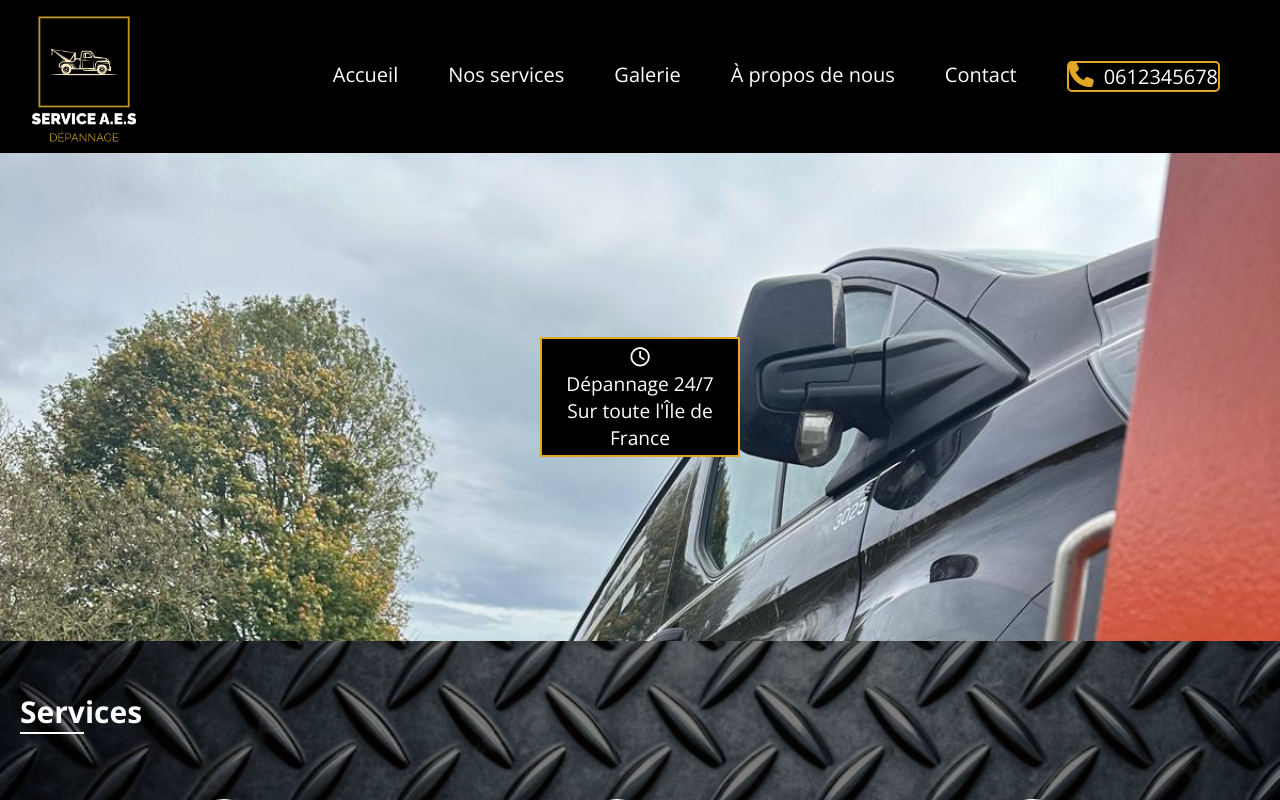
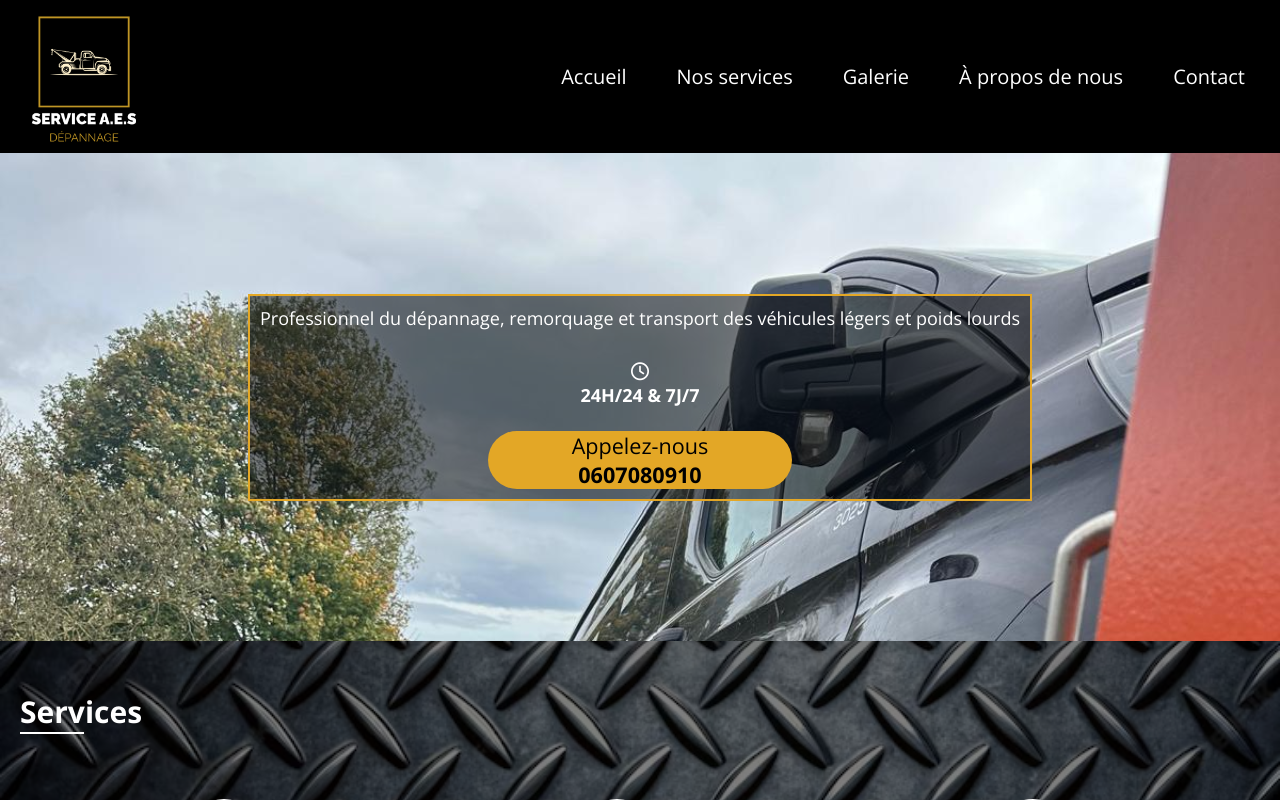
Before and after one commit to Ndo18/aes_depannage, a React (Vite) app: page / in a window 1280 px wide. Shown: the top 800 px of the page. Built offline with nearby package versions, Linux system fonts and the light colour scheme.

Commit message:
✅ SCSS Desktop done / Text Window done + Navbar fixed

```diff
--- a/src/components/Navbar.jsx
+++ b/src/components/Navbar.jsx
@@ -52,11 +52,6 @@ function Navbar () {
             <li>
               <a href="/#Contact" onClick={closeMenu}>Contact</a>
             </li>
-            <li>
-              <a href="tel:+33612345678" className='numtel'>
-                <i className="fa-solid fa-phone"></i><span>0612345678</span>
-              </a>
-            </li>
           </ul>
         </nav>
       </div>
--- a/src/components/Window.jsx
+++ b/src/components/Window.jsx
@@ -3,21 +3,17 @@ import './styles/Window.css'
 
 function Window() {
 
-    // const numero = "0607080910"
+    const numero = "0607080910"
 
     return(
         <div className="windowopen">
             <div className="windowinfo">
-                <i className="fa-regular fa-clock"></i>
-                <p>Dépannage 24/7</p>
-                <p>Sur toute l'Île de France</p>
+                <p>Professionnel du dépannage, remorquage et transport
+                    des véhicules légers et poids lourds</p> <br />
+                <p className='schedules'><i className="fa-regular fa-clock"></i><br /><strong>24H/24 & 7J/7</strong></p> <br />
+                <p className='appelnous'>Appelez-nous <br /> <strong>{numero}</strong></p>
             </div>
         </div>
     )
 }
 export default Window
-
-// Professionnel du dépannage, remorquage et transport
-// des véhicules légers et poids lourds
-// 24H/24 & 7J/7
-//Appelez-nous (afficher num tel) dans type de bouton ou cadre eventuellement
--- a/src/components/styles/Navbar.css
+++ b/src/components/styles/Navbar.css
@@ -119,12 +119,7 @@ header .navbar .menuburger {
   }
   .Header .navbar ul {
     gap: 50px;
-  }
-  .Header .navbar ul .numtel {
-    display: block;
-    margin-right: 50px;
-    border: 2px solid rgb(227, 167, 38);
-    border-radius: 5px;
+    margin-right: 25px;
   }
   .Header .monlogo {
     display: block;
--- a/src/components/styles/Navbar.scss
+++ b/src/components/styles/Navbar.scss
@@ -142,13 +142,7 @@
     .navbar{
       ul{
         gap: 50px;
-
-        .numtel{
-          display: block;
-          margin-right: 50px;
-          border: 2px solid rgb(227, 167, 38);
-          border-radius: 5px;
-        }
+        margin-right: 25px;
       }
     }
 
--- a/src/components/styles/Window.css
+++ b/src/components/styles/Window.css
@@ -4,13 +4,36 @@
   height: 61vh;
 }
 .windowopen .windowinfo {
-  width: 25vh;
-  height: 15vh;
-  background-color: black;
+  font-size: medium;
+  width: 80%;
+  background-color: rgba(0, 0, 0, 0.5);
   color: white;
   border: 2px solid rgb(227, 167, 38);
   margin: auto;
   text-align: center;
-  font-size: larger;
-  align-content: center;
+  padding: 10px;
+  overflow: hidden;
+}
+.windowopen .windowinfo .schedules {
+  margin-top: 5px;
+}
+.windowopen .windowinfo .appelnous {
+  display: none;
+}
+
+@media (min-width: 1024px) {
+  .windowopen .windowinfo {
+    width: auto;
+    height: auto;
+    font-size: large;
+  }
+  .windowopen .windowinfo .appelnous {
+    display: block;
+    font-size: larger;
+    background-color: rgb(227, 167, 38);
+    color: black;
+    border-radius: 35px;
+    width: 40%;
+    margin: auto;
+  }
 }/*# sourceMappingURL=Window.css.map */
--- a/src/components/styles/Window.scss
+++ b/src/components/styles/Window.scss
@@ -4,14 +4,48 @@
     height: 61vh;
 
     .windowinfo{
-        width: 25vh;
-        height: 15vh;
-        background-color: black;
+
+        // margin: auto;
+        font-size: medium;
+        width: 80%;
+        // height: 15vh;
+        background-color: rgba(0, 0, 0, 0.5);
         color: white;
         border: 2px solid rgb(227, 167, 38);
         margin: auto;
         text-align: center;
-        font-size: larger;
-        align-content: center;
+        padding: 10px;
+        overflow: hidden;
+
+        .schedules{
+            margin-top: 5px;
+        }
+
+        .appelnous{
+            display: none;
+        }
+
     }
 }
+
+//MEDIA QUERY DESKTOP
+
+@media (min-width: 1024px){
+    .windowopen{
+        .windowinfo{
+            width: auto;
+            height: auto;
+            font-size: large;
+
+            .appelnous{
+                display: block;
+                font-size: larger;
+                background-color: rgb(227, 167, 38);
+                color: black;
+                border-radius: 35px;
+                width: 40%;
+                margin: auto;
+            }
+        }
+    }
+}
```
Also changed, not shown: 2 other files (tests, documents, lock files or other folders).
